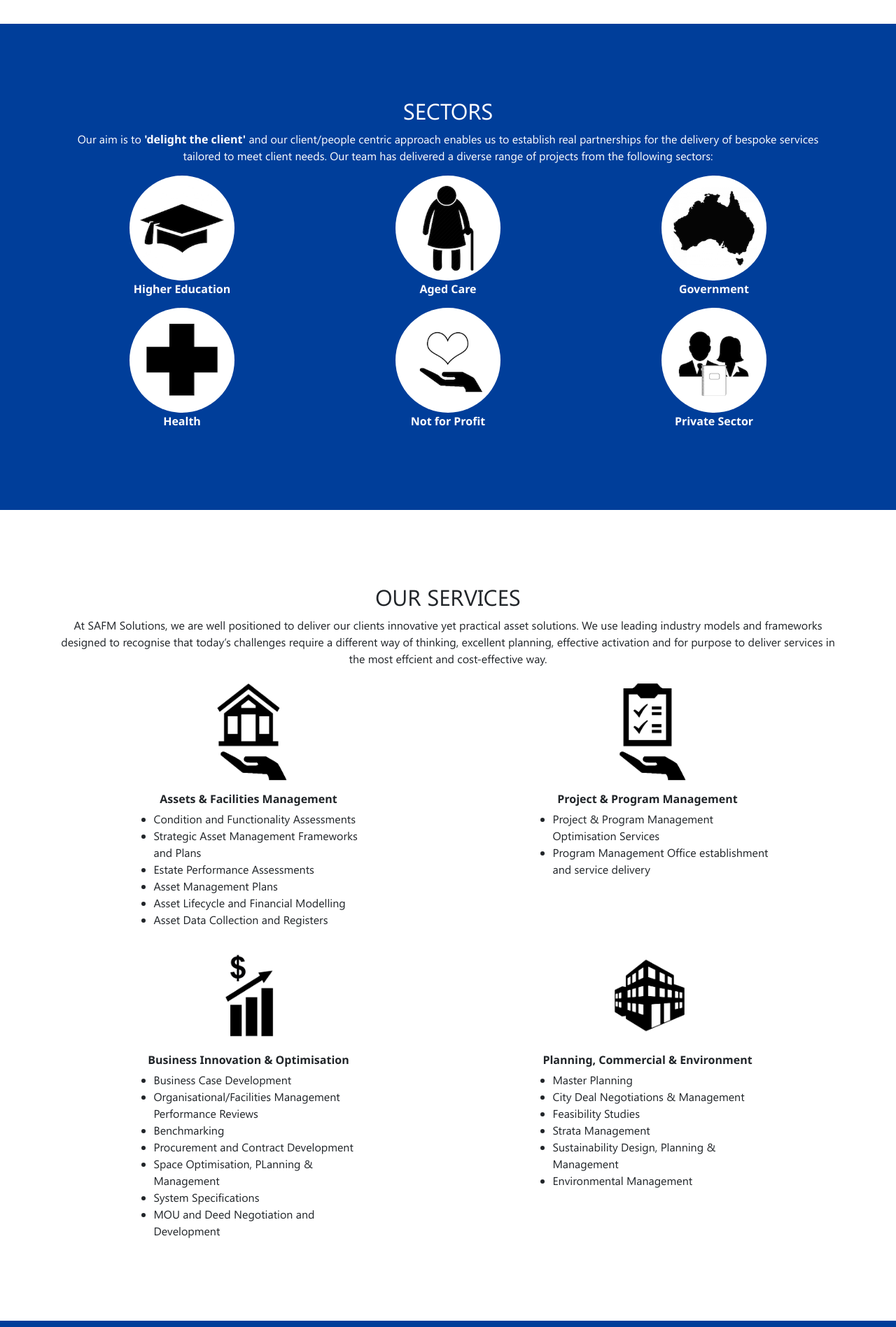
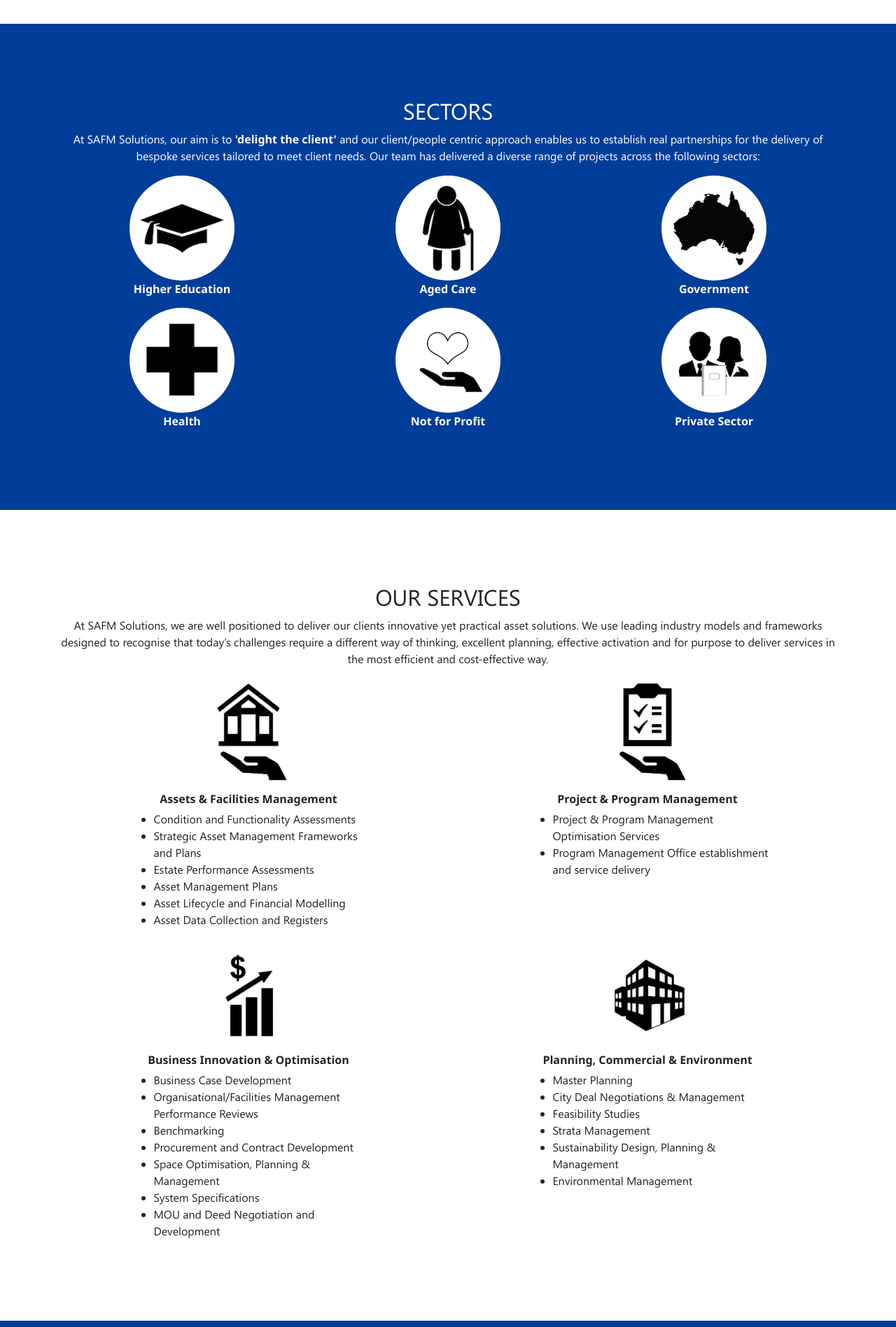
Before and after one commit to ptri7957/safmsolutions.com.au, a plain HTML site: page index.html in a window 1280 px wide. Shown: the part 1077-2974 px from the top of the page at 70% size. Drawn offline with Linux system fonts and the light colour scheme; some packages are replaced by stand-ins of ours.

Commit message:
Spell check

```diff
--- a/index.html
+++ b/index.html
@@ -56,7 +56,7 @@
         <section id="sectors" class="is_blue">
             <div class="container">
                 <div class="custom-heading">SECTORS</div>
-                <p>Our aim is to <strong>'delight the client'</strong> and our client/people centric approach enables us to establish real partnerships for the delivery of bespoke services tailored to meet client needs. Our team has delivered a diverse range of projects from the following sectors:</p>
+                <p>At SAFM Solutions, our aim is to <strong>'delight the client'</strong> and our client/people centric approach enables us to establish real partnerships for the delivery of bespoke services tailored to meet client needs. Our team has delivered a diverse range of projects across the following sectors:</p>
                 <div class="row">
                     <div class="col-xl-4 col-md-6 box">
                         <div class="img-wrapper" id="sector1"></div>
@@ -101,7 +101,7 @@
         <section id="services">
             <div class="container">
                 <div class="custom-heading">OUR SERVICES</div>
-                <p>At SAFM Solutions, we are well positioned to deliver our clients innovative yet practical asset solutions.  We use leading industry models and frameworks designed to recognise that today’s challenges require a different way of thinking, excellent planning, effective activation and for purpose to deliver services in the most effcient and cost-effective way.</p>
+                <p>At SAFM Solutions, we are well positioned to deliver our clients innovative yet practical asset solutions.  We use leading industry models and frameworks designed to recognise that today’s challenges require a different way of thinking, excellent planning, effective activation and for purpose to deliver services in the most efficient and cost-effective way.</p>
                 <div class="row">
                     <div class="col-md-6 col-sm-12 col-12">
                         <div class="logo-container">
@@ -139,7 +139,7 @@
                             <li>Organisational/Facilities Management Performance Reviews</li>
                             <li>Benchmarking</li>
                             <li>Procurement and Contract Development</li>
-                            <li>Space Optimisation, PLanning & Management</li>
+                            <li>Space Optimisation, Planning & Management</li>
                             <li>System Specifications</li>
                             <li>MOU and Deed Negotiation and Development</li>
                         </ul>
```
